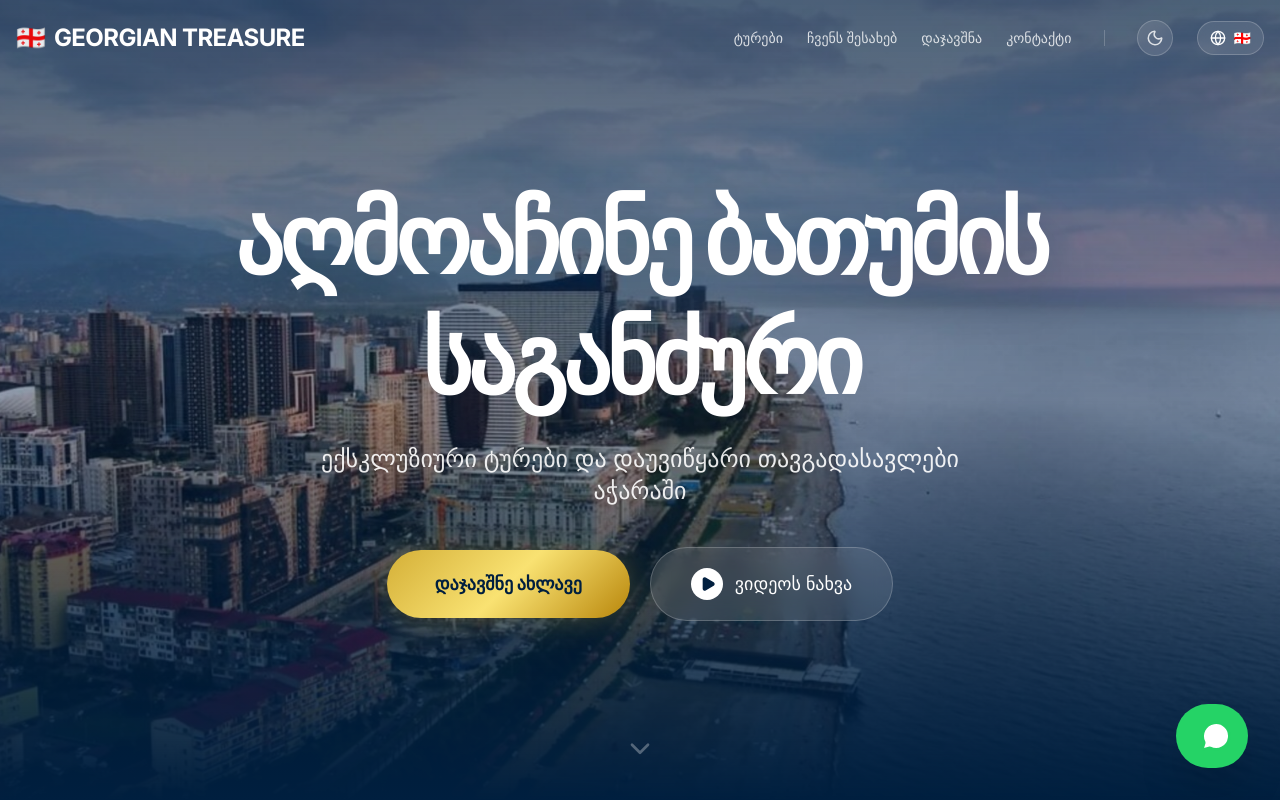
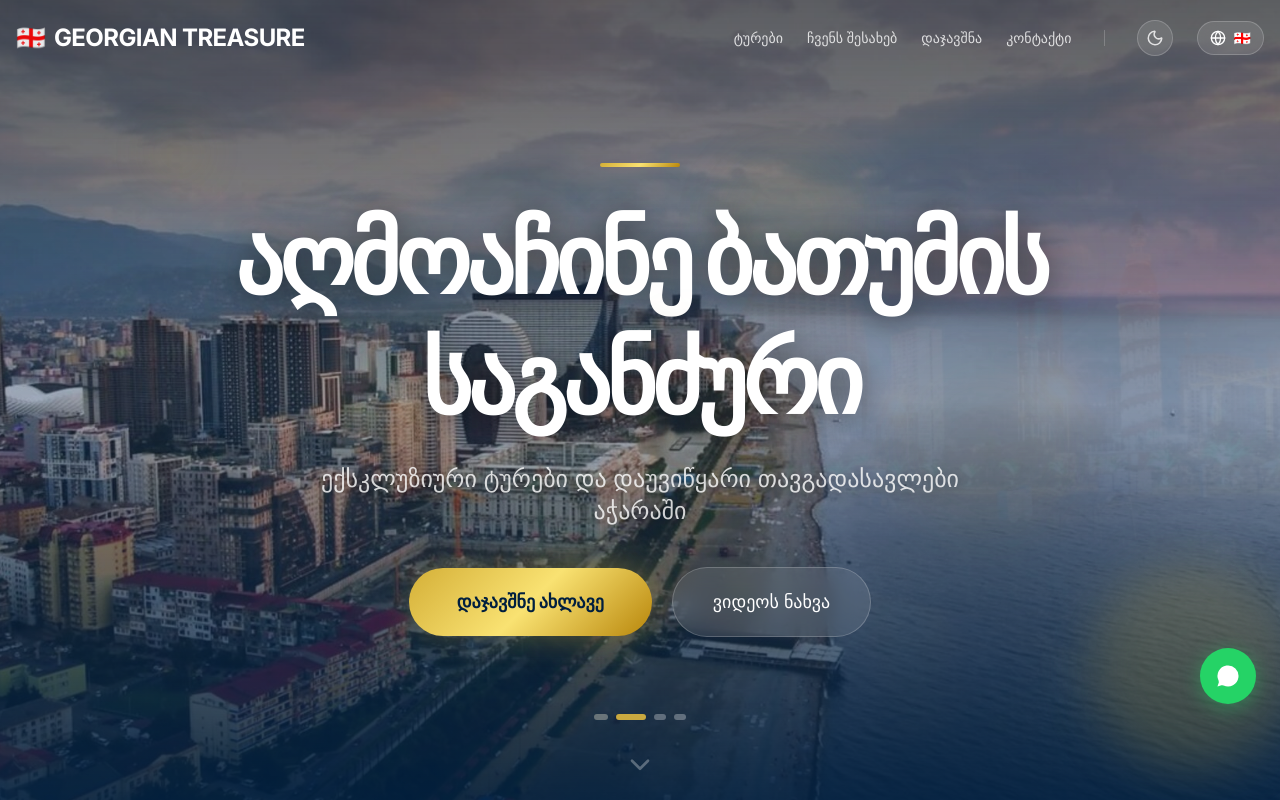
Before and after one commit to sitechfromgeorgia/georgian-treasure, a Next.js app: page / in a window 1280 px wide. Shown: the top 800 px of the page. Built offline with nearby package versions, Linux system fonts and the light colour scheme.

Commit message:
feat: premium hero with slideshow, ken burns, bokeh particles, shine CTA; fix WhatsApp button position

```diff
--- a/app/page.tsx
+++ b/app/page.tsx
@@ -76,12 +76,9 @@ export default function Home() {
         href="https://wa.me/995599033319"
         target="_blank"
         rel="noopener noreferrer"
-        className="fixed bottom-8 right-8 z-50 bg-[#25D366] text-white p-4 rounded-full shadow-2xl hover:scale-110 active:scale-95 transition-all flex items-center gap-2 group"
+        className="fixed bottom-24 right-6 z-50 bg-[#25D366] text-white p-3.5 rounded-full shadow-[0_4px_20px_rgba(37,211,102,0.4)] hover:scale-110 active:scale-95 transition-all group"
       >
-        <span className="max-w-0 overflow-hidden group-hover:max-w-xs transition-all duration-500 whitespace-nowrap font-bold">
-          {t.footer.chat}
-        </span>
-        <MessageCircle size={32} fill="white" className="text-[#25D366]" />
+        <MessageCircle size={28} fill="white" className="text-[#25D366]" />
       </a>
 
       <footer className="bg-primary dark:bg-black py-20 text-white/60 border-t border-white/5 transition-colors">
--- a/components/home/Hero.tsx
+++ b/components/home/Hero.tsx
@@ -2,24 +2,70 @@
 
 import { motion } from 'framer-motion';
 import { useLanguage } from '@/context/LanguageContext';
-import { ChevronDown, Play } from 'lucide-react';
+import { ChevronDown } from 'lucide-react';
 import { cn } from '@/lib/utils';
+import { useEffect, useState } from 'react';
+
+const images = [
+  '/images/batumi/aerial-coastline.jpg',
+  '/images/batumi/night-beach.jpg',
+  '/images/batumi/night-skyline.jpg',
+  '/images/batumi/sunset-sea.jpg',
+];
 
 export function Hero() {
   const { language, t, isRTL } = useLanguage();
+  const [currentImage, setCurrentImage] = useState(0);
+
+  useEffect(() => {
+    const interval = setInterval(() => {
+      setCurrentImage((prev) => (prev + 1) % images.length);
+    }, 6000);
+    return () => clearInterval(interval);
+  }, []);
 
   return (
     <section className="relative h-screen w-full flex items-center justify-center overflow-hidden">
-      {/* Background with Video Placeholder/Gradient */}
-      <div className="absolute inset-0 z-0">
-        <div className="absolute inset-0 bg-gradient-to-b from-primary/70 via-primary/40 to-primary dark:from-black/80 dark:via-black/50 dark:to-zinc-950 z-10 transition-colors duration-500" />
-        <img
-          src="/images/batumi/aerial-coastline.jpg"
-          alt="Batumi"
-          className="w-full h-full object-cover scale-105 animate-pulse-slow"
-        />
+      {/* Animated Background Slideshow */}
+      {images.map((img, idx) => (
+        <div
+          key={img}
+          className="absolute inset-0 z-0 transition-opacity duration-[2000ms] ease-in-out"
+          style={{ opacity: currentImage === idx ? 1 : 0 }}
+        >
+          <img
+            src={img}
+            alt="Batumi"
+            className="w-full h-full object-cover scale-105"
+            style={{
+              animation: currentImage === idx ? 'kenburns 12s ease-in-out forwards' : 'none',
+            }}
+          />
+        </div>
+      ))}
+
+      {/* Gradient Overlay */}
+      <div className="absolute inset-0 z-[1] bg-gradient-to-b from-black/60 via-primary/30 to-primary/90 dark:from-black/80 dark:via-black/40 dark:to-zinc-950" />
+
+      {/* Animated Particles / Bokeh */}
+      <div className="absolute inset-0 z-[2] overflow-hidden pointer-events-none">
+        {[...Array(6)].map((_, i) => (
+          <div
+            key={i}
+            className="absolute rounded-full bg-accent/20 blur-xl animate-float"
+            style={{
+              width: `${60 + i * 30}px`,
+              height: `${60 + i * 30}px`,
+              left: `${10 + i * 15}%`,
+              top: `${20 + (i % 3) * 25}%`,
+              animationDelay: `${i * 1.5}s`,
+              animationDuration: `${8 + i * 2}s`,
+            }}
+          />
+        ))}
       </div>
 
+      {/* Content */}
       <div className="container mx-auto px-4 z-20 text-center">
         <motion.div
           initial={{ opacity: 0, y: 30 }}
@@ -27,11 +73,22 @@ export function Hero() {
           transition={{ duration: 0.8 }}
           className="max-w-4xl mx-auto"
         >
+          {/* Decorative line */}
+          <motion.div
+            initial={{ scaleX: 0 }}
+            animate={{ scaleX: 1 }}
+            transition={{ delay: 0.2, duration: 0.8 }}
+            className="w-20 h-1 gold-gradient mx-auto mb-8 rounded-full"
+          />
+
           <motion.h1
             className={cn(
-              "text-5xl md:text-7xl lg:text-8xl font-black text-white mb-6 leading-tight drop-shadow-2xl tracking-tighter",
-              isRTL ? "font-arabic" : "font-inter"
+              "text-5xl md:text-7xl lg:text-8xl font-black text-white mb-6 leading-tight tracking-tighter",
+              isRTL ? "font-arabic" : ""
             )}
+            style={{
+              textShadow: '0 4px 30px rgba(0,0,0,0.5), 0 0 80px rgba(212,175,55,0.15)',
+            }}
           >
             {t.hero.title}
           </motion.h1>
@@ -40,7 +97,8 @@ export function Hero() {
             initial={{ opacity: 0 }}
             animate={{ opacity: 1 }}
             transition={{ delay: 0.4, duration: 0.8 }}
-            className="text-xl md:text-2xl text-white/90 mb-10 font-light max-w-2xl mx-auto"
+            className="text-xl md:text-2xl text-white/80 mb-10 font-light max-w-2xl mx-auto"
+            style={{ textShadow: '0 2px 10px rgba(0,0,0,0.3)' }}
           >
             {t.hero.subtitle}
           </motion.p>
@@ -51,38 +109,60 @@ export function Hero() {
             transition={{ delay: 0.6 }}
             className="flex flex-col sm:flex-row items-center justify-center gap-5"
           >
-            <button className="gold-gradient text-primary font-black px-12 py-5 rounded-full text-lg shadow-[0_0_30px_rgba(212,175,55,0.3)] hover:shadow-[0_0_40px_rgba(212,175,55,0.5)] hover:scale-105 active:scale-95 transition-all">
-              {t.hero.cta}
-            </button>
+            <a
+              href="#booking"
+              className="gold-gradient text-primary font-black px-12 py-5 rounded-full text-lg shadow-[0_0_30px_rgba(212,175,55,0.3)] hover:shadow-[0_0_50px_rgba(212,175,55,0.5)] hover:scale-105 active:scale-95 transition-all relative overflow-hidden group"
+            >
+              <span className="relative z-10">{t.hero.cta}</span>
+              {/* Shine effect */}
+              <div className="absolute inset-0 -translate-x-full group-hover:translate-x-full transition-transform duration-700 bg-gradient-to-r from-transparent via-white/30 to-transparent" />
+            </a>
             <a
               href="#tours"
-              className="glass text-white px-10 py-5 rounded-full text-lg flex items-center gap-3 hover:bg-white/20 transition-all active:scale-95"
+              className="glass text-white px-10 py-5 rounded-full text-lg flex items-center gap-3 hover:bg-white/20 transition-all active:scale-95 backdrop-blur-md border border-white/20"
             >
-              <div className="w-8 h-8 rounded-full bg-white flex items-center justify-center">
-                <Play size={16} className="text-primary ml-0.5" fill="currentColor" />
-              </div>
-              {t.hero.watchVideo}
+              {t.hero.watchVideo || (language === 'ka' ? 'ტურების ნახვა' : 'View Tours')}
             </a>
           </motion.div>
         </motion.div>
+      </div>
+
+      {/* Image indicators */}
+      <div className="absolute bottom-20 left-1/2 -translate-x-1/2 z-20 flex gap-2">
+        {images.map((_, idx) => (
+          <button
+            key={idx}
+            onClick={() => setCurrentImage(idx)}
+            className={cn(
+              "h-1.5 rounded-full transition-all duration-500",
+              currentImage === idx ? "w-8 bg-accent" : "w-3 bg-white/30 hover:bg-white/50"
+            )}
+          />
+        ))}
       </div>
 
       {/* Scroll Indicator */}
       <motion.div
         animate={{ y: [0, 10, 0] }}
         transition={{ duration: 2, repeat: Infinity }}
-        className="absolute bottom-10 left-1/2 -translate-x-1/2 z-20 text-white/30"
+        className="absolute bottom-6 left-1/2 -translate-x-1/2 z-20 text-white/30"
       >
         <ChevronDown size={32} />
       </motion.div>
 
       <style jsx global>{`
-        @keyframes pulse-slow {
-          0%, 100% { transform: scale(1.05); }
-          50% { transform: scale(1.1); }
+        @keyframes kenburns {
+          0% { transform: scale(1.05); }
+          100% { transform: scale(1.15); }
         }
-        .animate-pulse-slow {
-          animation: pulse-slow 20s infinite ease-in-out;
+        @keyframes float {
+          0%, 100% { transform: translateY(0) translateX(0); opacity: 0.3; }
+          25% { transform: translateY(-30px) translateX(15px); opacity: 0.6; }
+          50% { transform: translateY(-15px) translateX(-10px); opacity: 0.4; }
+          75% { transform: translateY(-40px) translateX(20px); opacity: 0.5; }
+        }
+        .animate-float {
+          animation: float 10s ease-in-out infinite;
         }
       `}</style>
     </section>
```
